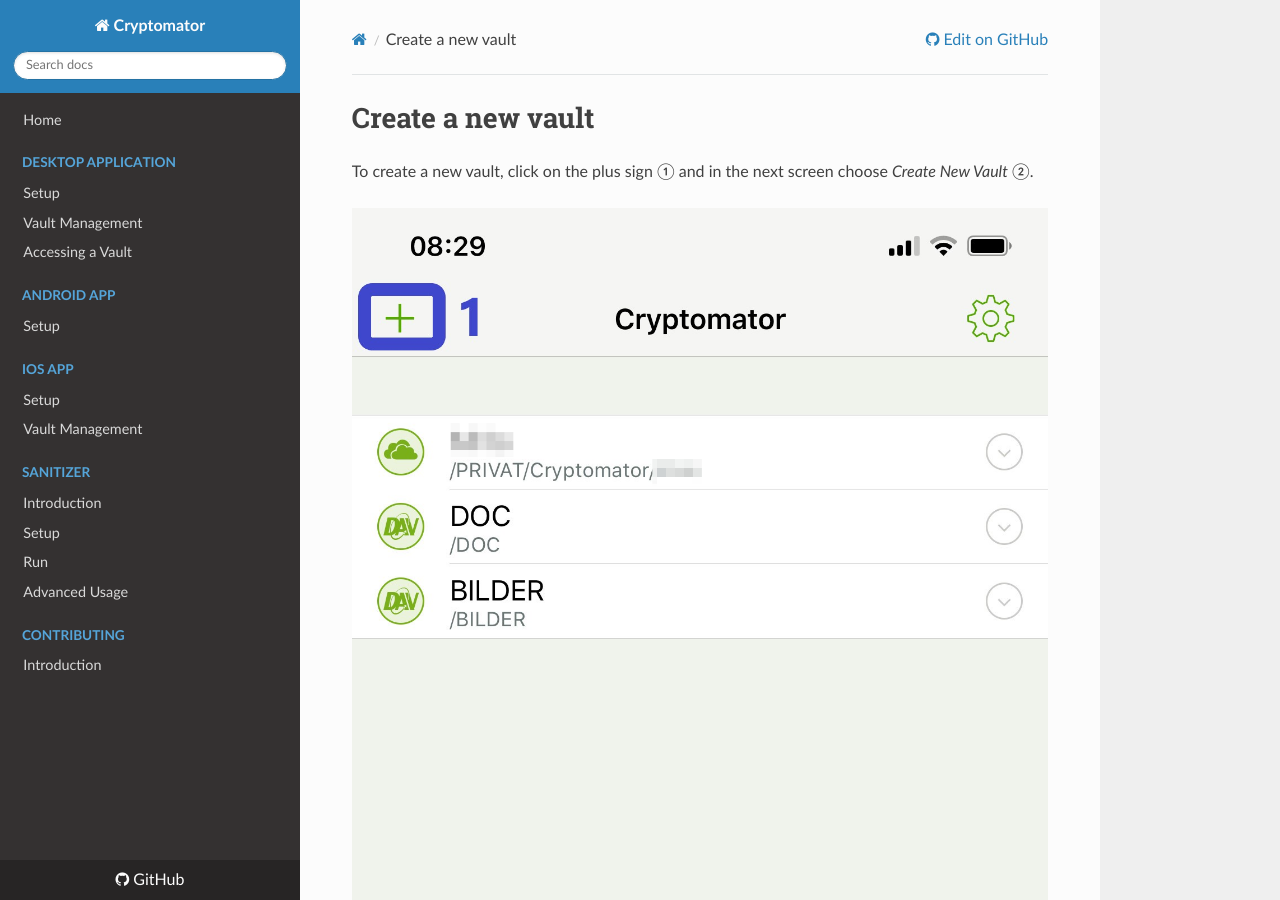
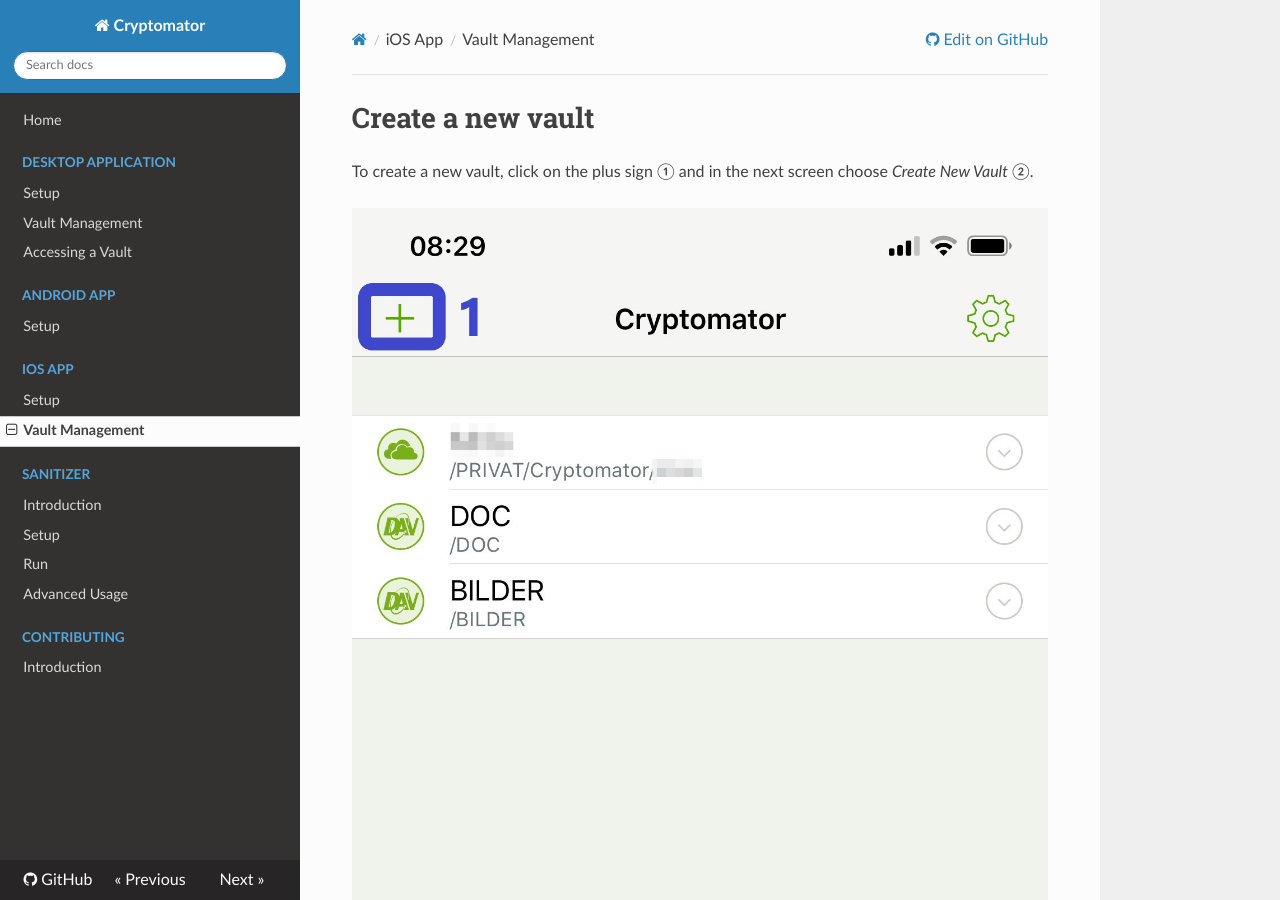
Before and after one commit to cryptomator/docs, an MkDocs documentation site: the page built from docs/ios/vault-management.md, in a window 1280 px wide and 900 px high. Built offline with MkDocs 1.6.1, drawn with Linux system fonts in a browser that asks for light colours; nearby versions of some CDN libraries.

Commit message:
Update mkdocs.yml

```diff
--- a/mkdocs.yml
+++ b/mkdocs.yml
@@ -29,7 +29,7 @@
     - Setup: android/setup.md
   - iOS App:
     - Setup: ios/setup.md
-    - Vault Management: desktop/vault-management.md
+    - Vault Management: ios/vault-management.md
   - Sanitizer:
     - Introduction: sanitizer/introduction.md
     - Setup: sanitizer/setup.md
```
